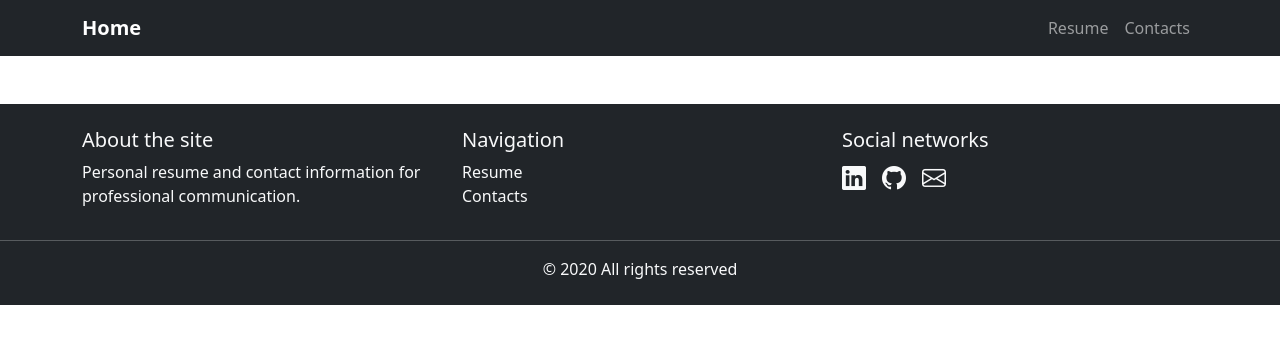
After one commit to zave52/flask-app-lab, a Flask app: template templates/base.html in a window 1280 px wide. The commit adds this page. Shown: the top 344 px of the page. Run offline with Flask 3, Linux system fonts and the light colour scheme; the template is opened without the code that fills it: most values are stand-ins (such as "Sample title", 1, 10 or a date in 2020).

Commit message:
Added navigation and footer template components

```diff
--- a/templates/base.html
+++ b/templates/base.html
@@ -9,6 +9,70 @@
 
   <link href="https://cdn.jsdelivr.net/npm/bootstrap@5.3.8/dist/css/bootstrap.min.css" rel="stylesheet"
         integrity="sha384-sRIl4kxILFvY47J16cr9ZwB07vP4J8+LH7qKQnuqkuIAvNWLzeN8tE5YBujZqJLB" crossorigin="anonymous">
+  <link rel="stylesheet" href="https://cdn.jsdelivr.net/npm/bootstrap-icons@1.11.1/font/bootstrap-icons.css">
+
+  <style>
+      .social-link {
+          transition: all 0.3s ease;
+          display: inline-block;
+      }
+
+      .social-link:hover {
+          transform: translateY(-3px);
+          color: #0d6efd !important;
+      }
+
+      .navbar-brand {
+          transition: all 0.3s ease;
+          font-weight: 600;
+      }
+
+      .navbar-brand:hover {
+          transform: scale(1.05);
+          color: #0d6efd !important;
+      }
+
+      .nav-link {
+          transition: all 0.3s ease;
+          position: relative;
+      }
+
+      .nav-link:hover {
+          color: #0d6efd !important;
+          transform: translateY(-2px);
+      }
+
+      .nav-link::after {
+          content: '';
+          position: absolute;
+          width: 0;
+          height: 2px;
+          bottom: 0;
+          left: 50%;
+          background-color: #0d6efd;
+          transition: all 0.3s ease;
+          transform: translateX(-50%);
+      }
+
+      .nav-link:hover::after {
+          width: 80%;
+      }
+
+      .nav-link.active::after {
+          width: 80%;
+      }
+
+      .footer-nav-link {
+          transition: all 0.3s ease;
+          display: inline-block;
+      }
+
+      .footer-nav-link:hover {
+          color: #0d6efd !important;
+          transform: translateX(5px);
+          text-decoration: underline !important;
+      }
+  </style>
 
   {% block head_extra %}{% endblock %}
 </head>
--- /dev/null
+++ b/templates/includes/footer.html
@@ -0,0 +1,40 @@
+<footer class="bg-dark text-light py-4 mt-5">
+  <div class="container">
+    <div class="row">
+      <div class="col-md-4 mb-3">
+        <h5>About the site</h5>
+        <p class="text-light">Personal resume and contact information for professional communication.</p>
+      </div>
+      <div class="col-md-4 mb-3">
+        <h5>Navigation</h5>
+        <ul class="list-unstyled">
+          <li><a href="{{ url_for('resume') }}" class="text-light text-decoration-none footer-nav-link">Resume</a></li>
+          <li><a href="{{ url_for('contacts') }}" class="text-light text-decoration-none footer-nav-link">Contacts</a>
+          </li>
+        </ul>
+      </div>
+      <div class="col-md-4 mb-3">
+        <h5>Social networks</h5>
+        <div class="d-flex gap-3">
+          <a href="https://www.linkedin.com/" class="text-light social-link" target="_blank" rel="noopener noreferrer">
+            <i class="bi bi-linkedin fs-4"></i>
+          </a>
+          <a href="https://github.com/zave52" class="text-light social-link" target="_blank" rel="noopener noreferrer">
+            <i class="bi bi-github fs-4"></i>
+          </a>
+          <a href="mailto:zakhar.savchyn.23@pnu.edu.ua" class="text-light social-link">
+            <i class="bi bi-envelope fs-4"></i>
+          </a>
+        </div>
+      </div>
+    </div>
+  </div>
+  <hr class="border-light m-0">
+  <div class="container">
+    <div class="row">
+      <div class="col text-center pt-3">
+        <p class="text-light mb-0">&copy; {{ current_year }} All rights reserved</p>
+      </div>
+    </div>
+  </div>
+</footer>
--- /dev/null
+++ b/templates/includes/navigation.html
@@ -0,0 +1,20 @@
+<nav class="navbar navbar-expand-lg navbar-dark bg-dark">
+  <div class="container">
+    <a class="navbar-brand" href="{{ url_for('resume') }}">Home</a>
+    <button class="navbar-toggler" type="button" data-bs-toggle="collapse" data-bs-target="#navbarNav"
+            aria-controls="navbarNav" aria-expanded="false" aria-label="Toggle navigation">
+      <span class="navbar-toggler-icon"></span>
+    </button>
+    <div class="collapse navbar-collapse" id="navbarNav">
+      <ul class="navbar-nav ms-auto">
+        <li class="nav-item">
+          <a class="nav-link {% if request.endpoint == 'index' or request.endpoint == 'resume' %}active{% endif %}"
+             href="{{ url_for('resume') }}">Resume</a>
+        </li>
+        <li class="nav-item">
+          <a class="nav-link {% if request.endpoint == 'contacts' %}active{% endif %}" href="{{ url_for('contacts') }}">Contacts</a>
+        </li>
+      </ul>
+    </div>
+  </div>
+</nav>
```
